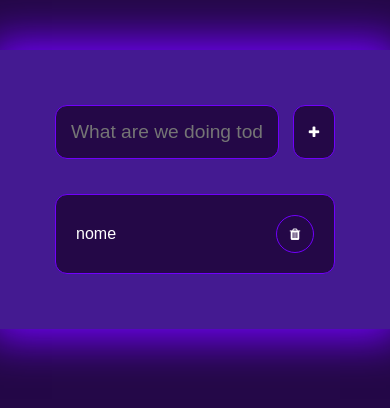
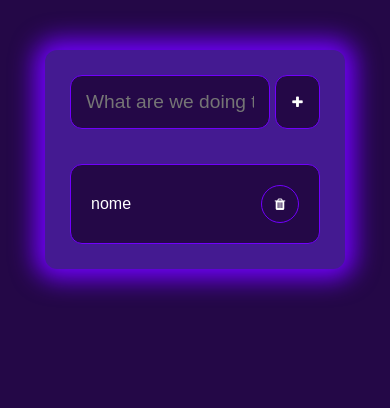
Before and after one commit to andressavianab/TODO-APP, a plain HTML site: page index.html in a window 390 px wide. Drawn offline with Linux system fonts and the light colour scheme.

Commit message:
responsive design added

```diff
--- a/css/style.css
+++ b/css/style.css
@@ -29,7 +29,8 @@ body {
     margin-top: 50px;
     margin-bottom: 50px;
     background: var(--purple-light);
-    box-shadow: 0px 0px 40px 10px var(--purple-shadow);
+    border-radius: 12px;
+    box-shadow: 0px 0px 25px 10px var(--purple-shadow);
     padding: 55px;
 }
 
@@ -99,3 +100,14 @@ form button:active {
 .action-btn:hover {
     background-color: var(--purple-light);
 }
+
+@media screen and (max-width: 606px) {
+  .container {
+    max-width: 300px;
+    padding: 25px;
+  }
+
+  form button {
+    width: 18%;
+  }
+}
```
